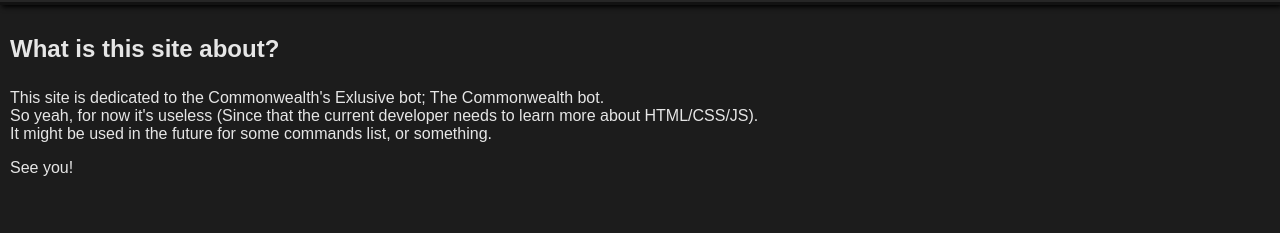
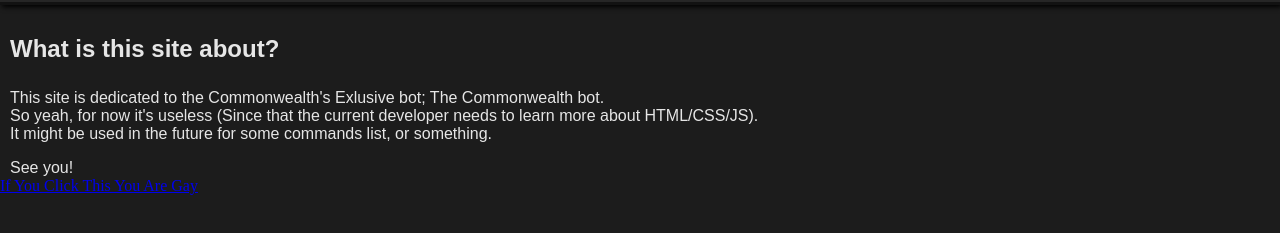
Before and after one commit to Skeretar/Skeretar.github.io, a plain HTML site: page index.html in a window 1280 px wide. Shown: the part 81-314 px from the top of the page. Drawn offline with Linux system fonts and the light colour scheme.

Commit message:
Added test

```diff
--- a/index.html
+++ b/index.html
@@ -48,5 +48,6 @@
         <h2>What is this site about?</h2>
         <p>This site is dedicated to the Commonwealth's Exlusive bot; The Commonwealth bot.<br>So yeah, for now it's useless (Since that the current developer needs to learn more about HTML/CSS/JS).<br> It might be used in the future for some commands list, or something.</p>
         <p>See you!</p>
+        <a href="page2.html">If You Click This You Are Gay </a>
     </div>
 </body>
```
